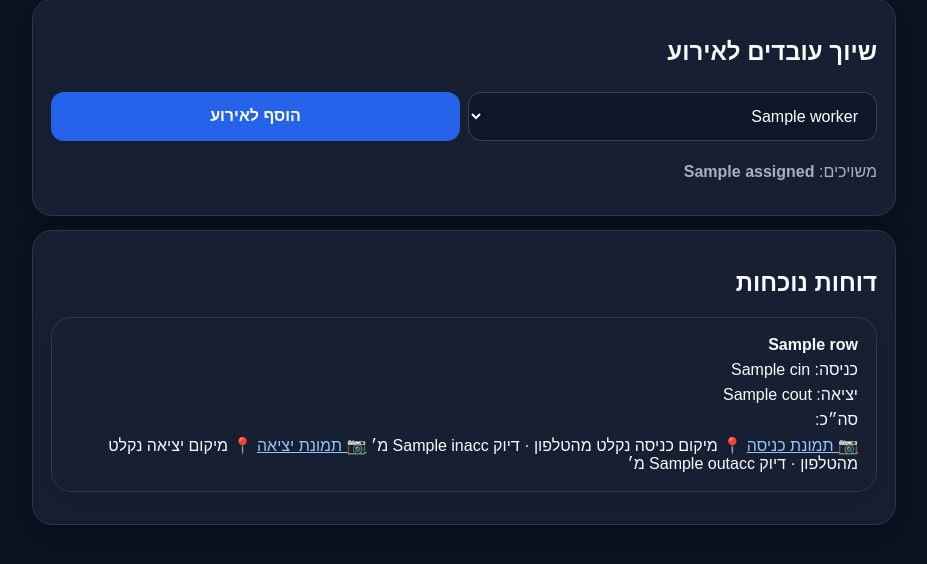
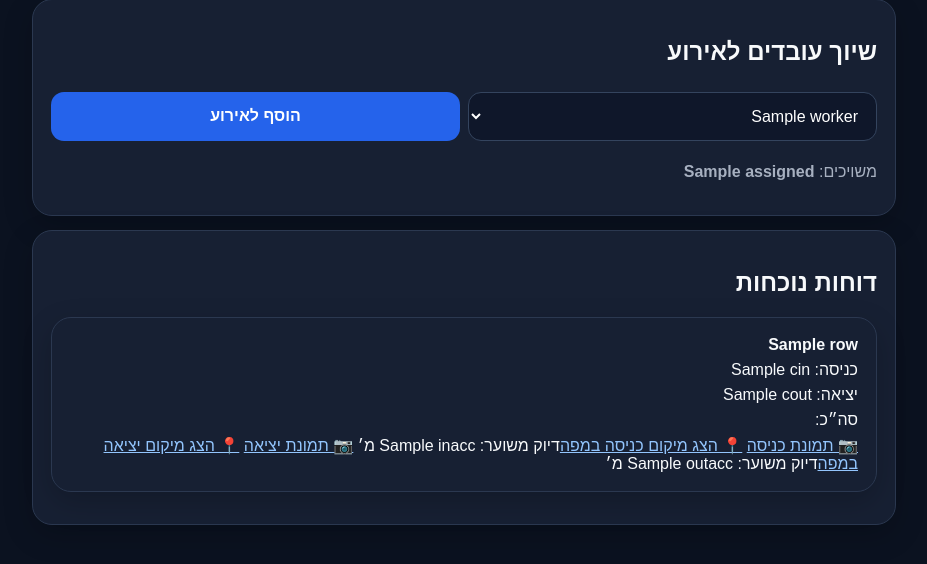
Before and after one commit to moshe111378-stack/employee-time-tracker, a Python web app: template templates/event_admin.html in a window 1280 px wide. Shown: the part 145-709 px from the top of the page, without its empty margins (176-1103 px from the left). Run offline with Jinja, Linux system fonts and the light colour scheme; the template is opened without the code that fills it: most values are stand-ins (such as "Sample title", 1, 10 or a date in 2020).

Commit message:
Let managers view captured attendance locations on map

```diff
--- a/templates/event_admin.html
+++ b/templates/event_admin.html
@@ -1 +1 @@
-{% extends 'base.html' %}{% block c %}<h1>ניהול: {{event.name}}</h1><section class="panel"><h2>שיוך עובדים לאירוע</h2><form class="row" method="post"><select name="wid" required>{% for w in workers %}<option value="{{w.id}}">{{w.name}}</option>{% endfor %}</select><button>הוסף לאירוע</button></form><p>משויכים: {% for w in assigned %}<b>{{w.name}}</b>{% if not loop.last %}, {% endif %}{% endfor %}</p></section><section class="panel"><h2>דוחות נוכחות</h2><div class="table">{% for r in rows %}<div class="record"><b>{{r.name}}</b><span>כניסה: {{r.cin}}</span><span>יציאה: {{r.cout or 'עדיין בעבודה'}}</span><span>סה״כ: {{dur(r.cin,r.cout)}}</span><div>{% if r.pinphoto %}<a href="/uploads/{{r.pinphoto}}" target="_blank">📷 תמונת כניסה</a>{% endif %} {% if r.inlat %}<span>📍 מיקום כניסה נקלט מהטלפון · דיוק {{r.inacc or '?'}} מ׳</span>{% else %}<span>📍 אין מיקום כניסה</span>{% endif %} {% if r.poutphoto %}<a href="/uploads/{{r.poutphoto}}" target="_blank">📷 תמונת יציאה</a>{% endif %} {% if r.outlat %}<span>📍 מיקום יציאה נקלט מהטלפון · דיוק {{r.outacc or '?'}} מ׳</span>{% endif %}</div></div>{% else %}<p>אין דיווחים עדיין.</p>{% endfor %}</div></section>{% endblock %}
+{% extends 'base.html' %}{% block c %}<h1>ניהול: {{event.name}}</h1><section class="panel"><h2>שיוך עובדים לאירוע</h2><form class="row" method="post"><select name="wid" required>{% for w in workers %}<option value="{{w.id}}">{{w.name}}</option>{% endfor %}</select><button>הוסף לאירוע</button></form><p>משויכים: {% for w in assigned %}<b>{{w.name}}</b>{% if not loop.last %}, {% endif %}{% endfor %}</p></section><section class="panel"><h2>דוחות נוכחות</h2><div class="table">{% for r in rows %}<div class="record"><b>{{r.name}}</b><span>כניסה: {{r.cin}}</span><span>יציאה: {{r.cout or 'עדיין בעבודה'}}</span><span>סה״כ: {{dur(r.cin,r.cout)}}</span><div>{% if r.pinphoto %}<a href="/uploads/{{r.pinphoto}}" target="_blank">📷 תמונת כניסה</a>{% endif %} {% if r.inlat and r.inlon %}<a href="https://www.google.com/maps?q={{r.inlat}},{{r.inlon}}" target="_blank" rel="noopener">📍 הצג מיקום כניסה במפה</a><span>דיוק משוער: {{r.inacc or '?'}} מ׳</span>{% else %}<span>📍 אין מיקום כניסה</span>{% endif %} {% if r.poutphoto %}<a href="/uploads/{{r.poutphoto}}" target="_blank">📷 תמונת יציאה</a>{% endif %} {% if r.outlat and r.outlon %}<a href="https://www.google.com/maps?q={{r.outlat}},{{r.outlon}}" target="_blank" rel="noopener">📍 הצג מיקום יציאה במפה</a><span>דיוק משוער: {{r.outacc or '?'}} מ׳</span>{% endif %}</div></div>{% else %}<p>אין דיווחים עדיין.</p>{% endfor %}</div></section>{% endblock %}
```
